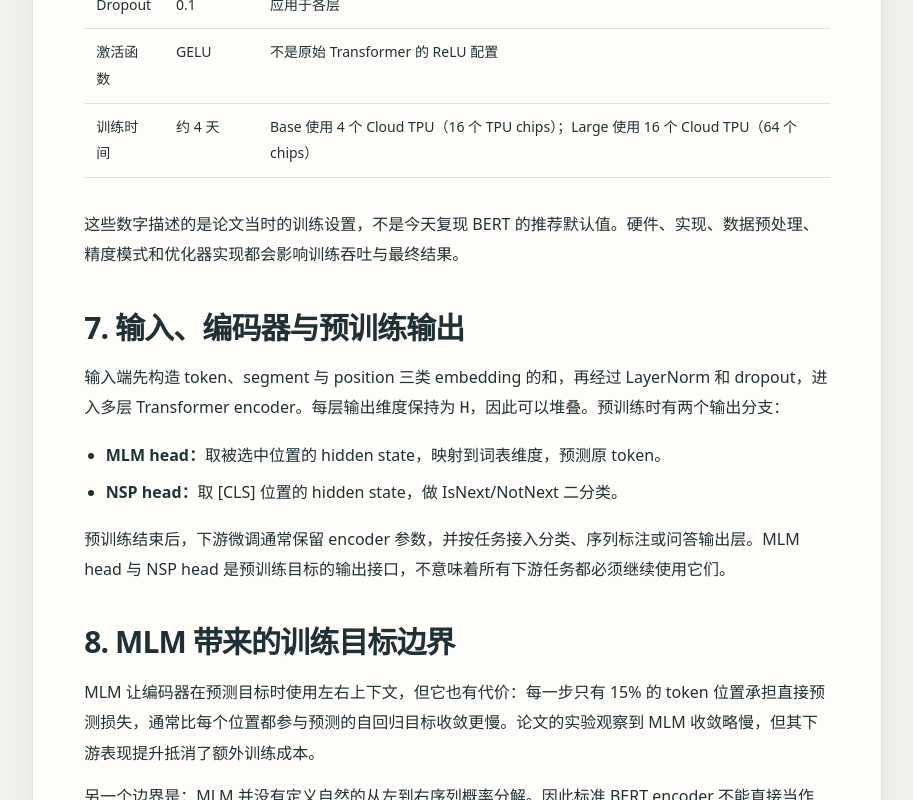
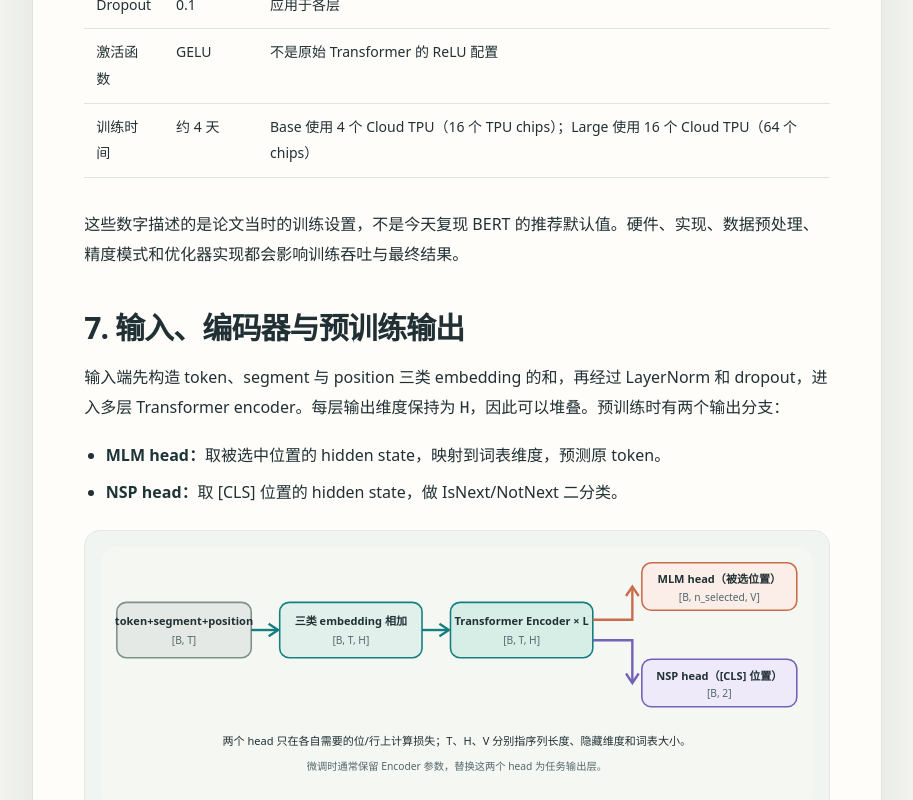
Before and after one commit to 1998x-stack/Bert-tutorial, a website: page articles/03-bert-pretraining.html in a window 1280 px wide. Shown: the part 3569-4369 px from the top of the page, without its empty margins (280-1193 px from the left). Drawn offline with Linux system fonts and the light colour scheme.

Commit message:
feat(Bert-tutorial): add pre-training output-branch shape ledger to chapter 03

```diff
--- a/articles/03-bert-pretraining.html
+++ b/articles/03-bert-pretraining.html
@@ -67,7 +67,7 @@
           </ul>
           <figure>
             <img src="../assets/diagrams/03-mlm-objective.svg" alt="MLM 从 15% 预测位置选择，到 80% MASK、10% 随机 token、10% 原样保留，再由双向 Encoder 预测原 token">
-            <figcaption>图 3. 80/10/10 是对“已选为预测目标的位置”采用的替换比例；不是对整条序列的比例。</figcaption>
+            <figcaption>图 3A. 80/10/10 是对“已选为预测目标的位置”采用的替换比例；不是对整条序列的比例。</figcaption>
           </figure>
           <p>这三个比例必须分清分母：先从整条序列随机选出 15% 的预测位置，再只对这些位置分配 80/10/10。换算到整条序列，约 12% 的所有 token 被替换为 [MASK]，约 1.5% 被随机 token 替换，约 1.5% 保持原样但仍承担预测损失。</p>
           <p>为什么不把所有目标位置都替换为 [MASK]？因为微调阶段通常不会出现 [MASK]。随机替换和保持原样让编码器在训练时也需要处理非 [MASK] 输入，缓和预训练与微调之间的差异。</p>
@@ -130,6 +130,27 @@
             <li><strong>MLM head：</strong>取被选中位置的 hidden state，映射到词表维度，预测原 token。</li>
             <li><strong>NSP head：</strong>取 [CLS] 位置的 hidden state，做 IsNext/NotNext 二分类。</li>
           </ul>
+          <figure>
+            <svg xmlns="http://www.w3.org/2000/svg" viewBox="0 0 900 330" role="img" aria-labelledby="c03headTitle c03headDesc">
+              <title id="c03headTitle">预训练的两个输出分支与张量形状</title>
+              <desc id="c03headDesc">输入三类 embedding 相加后形状为 [B,T,H]，经过 L 层 Transformer Encoder 仍为 [B,T,H]；MLM head 只取被选中位置映射到词表维度的 [B,n_selected,V]，NSP head 只取 [CLS] 位置的 [B,2]。</desc>
+              <rect width="900" height="330" rx="20" fill="#f5f7f2"/>
+              <g font-family="system-ui, sans-serif" fill="#203035">
+                <rect x="20" y="70" width="170" height="70" rx="12" fill="#e4e9e5" stroke="#7d918a" stroke-width="2"/><text x="105" y="99" text-anchor="middle" font-size="14" font-weight="700">token+segment+position</text><text x="105" y="123" text-anchor="middle" font-size="13" fill="#53676d">[B, T]</text>
+                <path d="M190 105 H222" stroke="#147f80" stroke-width="3"/><path d="M212 97 L224 105 L212 113" fill="none" stroke="#147f80" stroke-width="3"/>
+                <rect x="226" y="70" width="180" height="70" rx="12" fill="#e2f0eb" stroke="#147f80" stroke-width="2"/><text x="316" y="99" text-anchor="middle" font-size="14" font-weight="700">三类 embedding 相加</text><text x="316" y="123" text-anchor="middle" font-size="13" fill="#53676d">[B, T, H]</text>
+                <path d="M406 105 H438" stroke="#147f80" stroke-width="3"/><path d="M428 97 L440 105 L428 113" fill="none" stroke="#147f80" stroke-width="3"/>
+                <rect x="442" y="70" width="180" height="70" rx="12" fill="#d7eee7" stroke="#147f80" stroke-width="2"/><text x="532" y="99" text-anchor="middle" font-size="14" font-weight="700">Transformer Encoder × L</text><text x="532" y="123" text-anchor="middle" font-size="13" fill="#53676d">[B, T, H]</text>
+                <path d="M622 92 H672 V52" stroke="#c96c4c" stroke-width="3" fill="none"/><path d="M664 62 L672 50 L680 62" fill="none" stroke="#c96c4c" stroke-width="3"/>
+                <path d="M622 118 H672 V172" stroke="#7461ba" stroke-width="3" fill="none"/><path d="M664 160 L672 172 L680 160" fill="none" stroke="#7461ba" stroke-width="3"/>
+                <rect x="684" y="20" width="196" height="60" rx="12" fill="#fbede7" stroke="#c96c4c" stroke-width="2"/><text x="782" y="46" text-anchor="middle" font-size="14" font-weight="700">MLM head（被选位置）</text><text x="782" y="68" text-anchor="middle" font-size="13" fill="#53676d">[B, n_selected, V]</text>
+                <rect x="684" y="142" width="196" height="60" rx="12" fill="#eeeafa" stroke="#7461ba" stroke-width="2"/><text x="782" y="168" text-anchor="middle" font-size="14" font-weight="700">NSP head（[CLS] 位置）</text><text x="782" y="190" text-anchor="middle" font-size="13" fill="#53676d">[B, 2]</text>
+              </g>
+              <text x="450" y="250" text-anchor="middle" font-family="system-ui,sans-serif" font-size="14" fill="#203035">两个 head 只在各自需要的位/行上计算损失；T、H、V 分别指序列长度、隐藏维度和词表大小。</text>
+              <text x="450" y="282" text-anchor="middle" font-family="system-ui,sans-serif" font-size="13" fill="#53676d">微调时通常保留 Encoder 参数，替换这两个 head 为任务输出层。</text>
+            </svg>
+            <figcaption>图 3B. 两个预训练目标共享同一个 Encoder，但只在不同位置取 hidden state：MLM 作用于被选位置，NSP 只读 [CLS]。</figcaption>
+          </figure>
           <p>预训练结束后，下游微调通常保留 encoder 参数，并按任务接入分类、序列标注或问答输出层。MLM head 与 NSP head 是预训练目标的输出接口，不意味着所有下游任务都必须继续使用它们。</p>
         </section>
 
```
